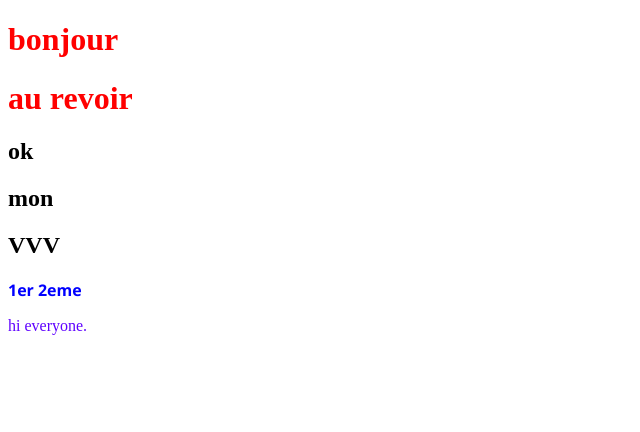
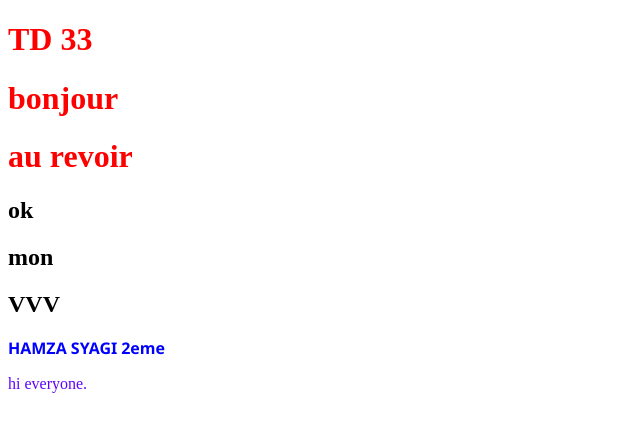
Before and after one commit to Hamzaessyagi/grp-B, a plain HTML site: page index.html in a window 1280 px wide. Shown: the whole page, without its empty margins (0-640 px from the left). Drawn offline with Linux system fonts and the light colour scheme.

Commit message:
HTML CSS 1

```diff
--- a/index.html
+++ b/index.html
@@ -7,12 +7,14 @@
     <link rel="stylesheet" href="./indexx.css">
 </head>
 <body>
+    <h1>TD 33</h1>
 <h1>bonjour</h1>
 <h1>au revoir</h1>
     <h2>ok</h2>
     <h2>mon</h2>
     <h2>VVV</h2>
-<span>1er</span>
+
+<span>HAMZA SYAGI</span>
 <span>2eme</span>
 <p style="color: rgb(95, 2, 255);">hi everyone.</p>
 
```
